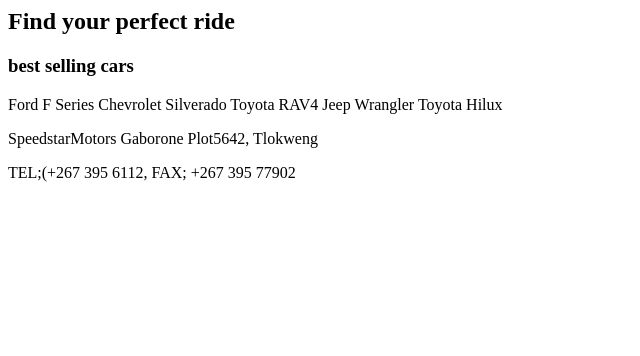
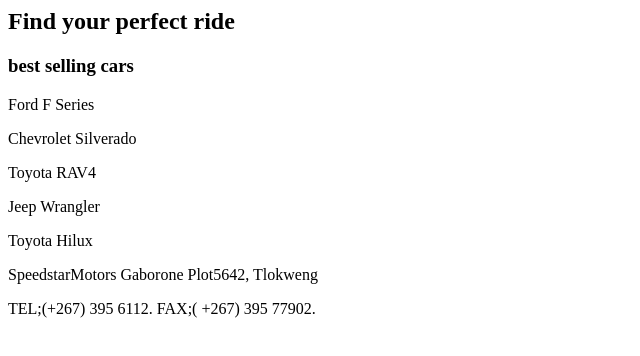
Before and after one commit to bida24-144/SpeedStar-Motors, a plain HTML site: page index.html in a window 1280 px wide. Shown: the whole page, without its empty margins (0-640 px from the left). Drawn offline with Linux system fonts and the light colour scheme.

Commit message:
Update index.html

```diff
--- a/index.html
+++ b/index.html
@@ -5,10 +5,12 @@
 <body>
 <h2>Find your perfect ride</h2>
 <h3>best selling cars</h3>
-<p>Ford F Series
-Chevrolet Silverado
-Toyota RAV4
-Jeep Wrangler
-Toyota Hilux
-<p>SpeedstarMotors Gaborone Plot5642, Tlokweng
-<p> TEL;(+267 395 6112, FAX; +267 395 77902
+<p>Ford F Series<p>
+<p>Chevrolet Silverado</p>
+<p>Toyota RAV4</p>
+<p>Jeep Wrangler</p>
+<p>Toyota Hilux</p>
+<p>SpeedstarMotors Gaborone Plot5642, Tlokweng </p>
+<p> TEL;(+267) 395 6112. FAX;( +267) 395 77902.</p>
+</body>
+<html>
```
